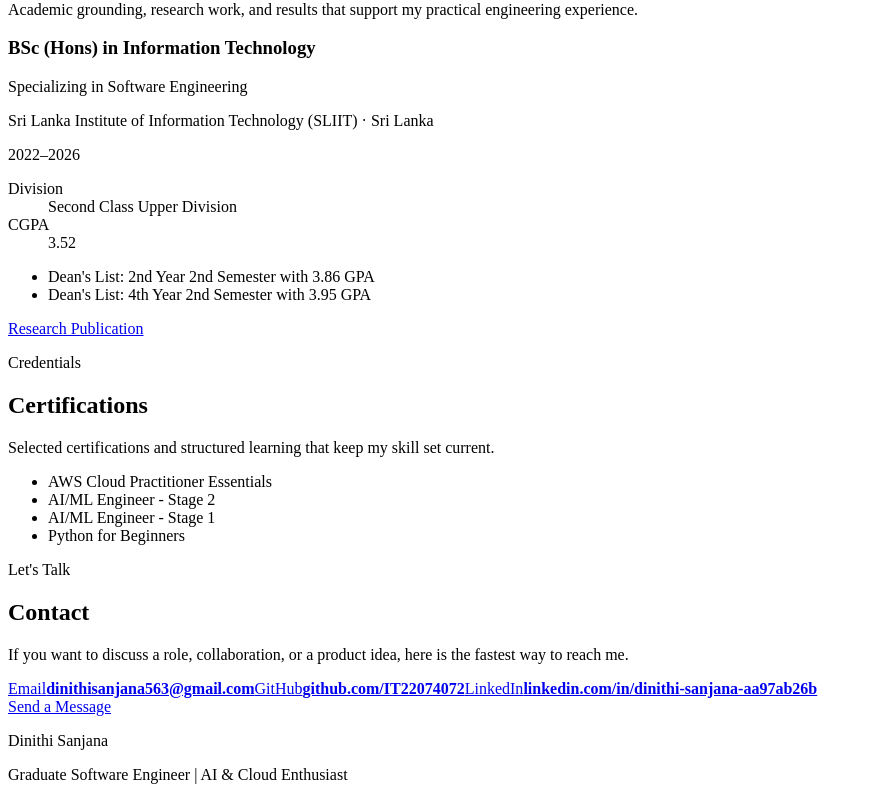
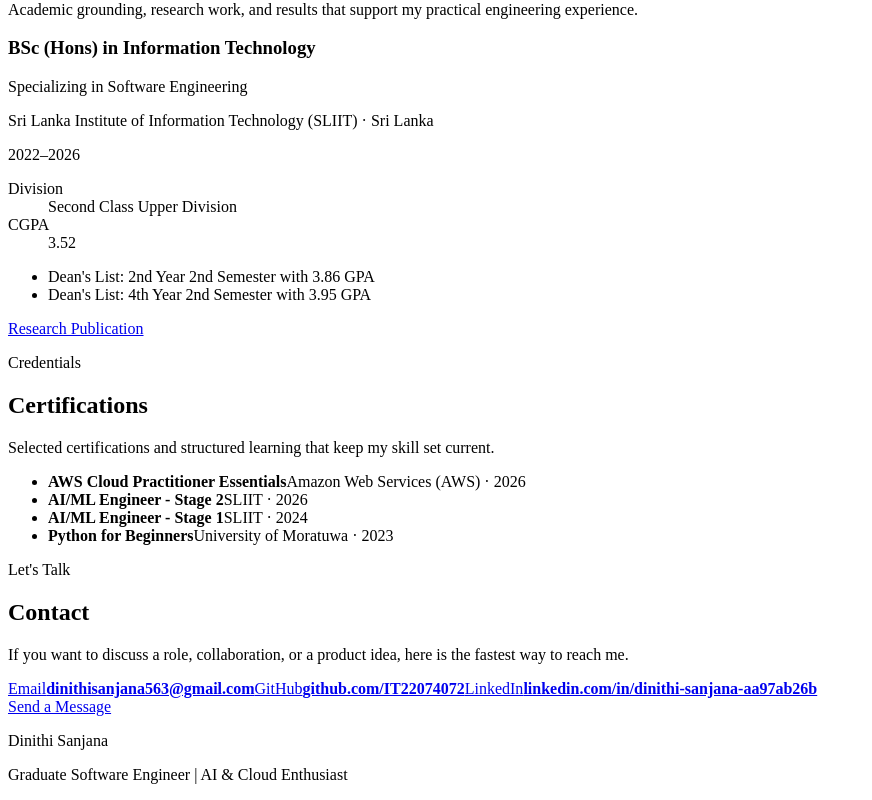
Before and after one commit to IT22074072/portfolio, a React (Vite) app: page / in a window 1280 px wide. Shown: the part 8427-9227 px from the top of the page, without its empty margins (0-872 px from the left). Built offline with nearby package versions, Linux system fonts and the light colour scheme; the HTML template or start-up script is replaced by a standard one.

Commit message:
refactor certifications data structure and enhance styling for better display

```diff
--- a/src/components/Certifications.jsx
+++ b/src/components/Certifications.jsx
@@ -12,8 +12,11 @@ export default function Certifications() {
 
       <ul className="certifications-grid" data-reveal>
         {certifications.map((certification) => (
-          <li key={certification} className="certification-pill">
-            {certification}
+          <li key={certification.name} className="certification-pill">
+            <strong>{certification.name}</strong>
+            <span>
+              {certification.issuer} · {certification.year}
+            </span>
           </li>
         ))}
       </ul>
--- a/src/data/certifications.js
+++ b/src/data/certifications.js
@@ -1,6 +1,22 @@
 export const certifications = [
-  "AWS Cloud Practitioner Essentials",
-  "AI/ML Engineer - Stage 2",
-  "AI/ML Engineer - Stage 1",
-  "Python for Beginners",
+  {
+    name: "AWS Cloud Practitioner Essentials",
+    issuer: "Amazon Web Services (AWS)",
+    year: 2026,
+  },
+  {
+    name: "AI/ML Engineer - Stage 2",
+    issuer: "SLIIT",
+    year: 2026,
+  },
+  {
+    name: "AI/ML Engineer - Stage 1",
+    issuer: "SLIIT",
+    year: 2024,
+  },
+  {
+    name: "Python for Beginners",
+    issuer: "University of Moratuwa",
+    year: 2023,
+  },
 ];
--- a/src/styles/index.css
+++ b/src/styles/index.css
@@ -772,6 +772,22 @@ select {
   padding: 1rem 1.05rem;
 }
 
+.certification-pill strong,
+.certification-pill span {
+  display: block;
+}
+
+.certification-pill strong {
+  color: var(--text);
+  line-height: 1.4;
+}
+
+.certification-pill span {
+  margin-top: 0.35rem;
+  color: var(--text-muted);
+  font-size: 0.88rem;
+}
+
 .contact-card {
   padding: 1.5rem;
   display: grid;
```
